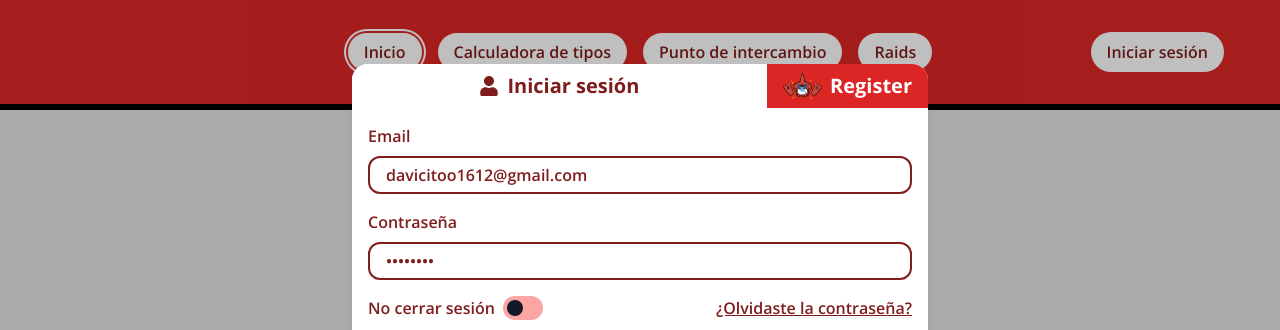
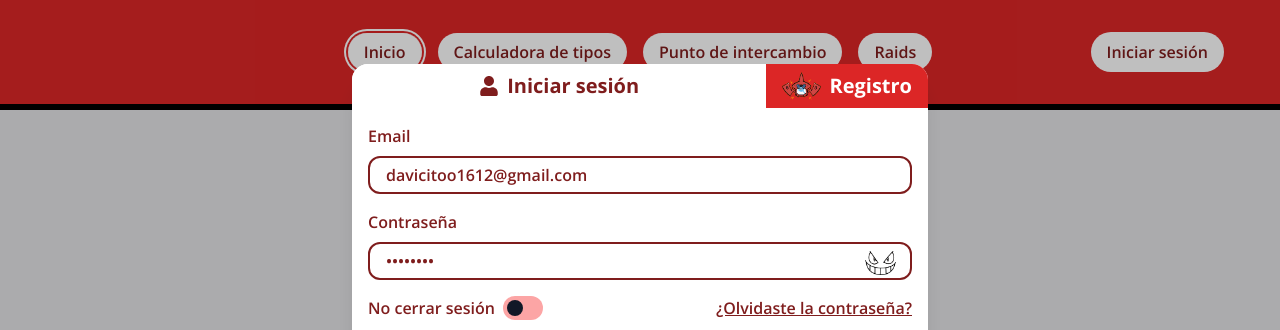
Before and after one commit to DaviidMM/poked, a React (Vite) app: page / in a window 1280 px wide. Both pictures are taken after a click on the button "Iniciar sesión". Shown: the top 330 px of the page. Built offline with nearby package versions, Linux system fonts and the light colour scheme; no server answers.

Commit message:
Development 16/12/2022 - My birthday 🥳 2

```diff
--- a/src/components/Forms/Login.jsx
+++ b/src/components/Forms/Login.jsx
@@ -6,6 +6,7 @@ import { useSignInUpModal } from '../../hooks/useSignInUpModal';
 import { toast } from 'react-toastify';
 import Switch from '../Switch';
 import useTranslation from '../../hooks/useTranslation';
+import PasswordInput from '../PasswordInput';
 
 export default function LoginForm({ triggerRememberPassword }) {
   const { t } = useTranslation();
@@ -45,7 +46,7 @@ export default function LoginForm({ triggerRememberPassword }) {
         value={email}
         onChange={handleEmailChange}
       />
-      <Input
+      <PasswordInput
         label={t('general.password')}
         type="password"
         value={password}
--- a/src/components/Forms/Register.jsx
+++ b/src/components/Forms/Register.jsx
@@ -3,8 +3,11 @@ import Input from '../Input';
 import Button from '../Button';
 import { toast } from 'react-toastify';
 import { useSignInUpModal } from '../../hooks/useSignInUpModal';
+import useTranslation from '../../hooks/useTranslation';
+import PasswordInput from '../PasswordInput';
 
 export default function RegisterForm() {
+  const { t } = useTranslation();
   const [name, setName] = useState('David');
   const [lastName, setLastName] = useState('Mulero');
   const [email, setEmail] = useState('davicitoo1612@gmail.com');
@@ -15,8 +18,12 @@ export default function RegisterForm() {
   const handleSubmit = (e) => {
     e.preventDefault();
 
+    if (!name || !lastName || !email || !password || !passwordConfirmation) {
+      return toast.error(t('register_form.all_fields_required'));
+    }
+
     if (password !== passwordConfirmation) {
-      return toast.error('Las contraseñas no coinciden');
+      return toast.error(t('register_form.passwords_unmatch'));
     }
 
     registerUserWithEmail(email, password);
@@ -27,7 +34,7 @@ export default function RegisterForm() {
       <div className="flex flex-row justify-between gap-2">
         <Input
           className="w-full"
-          label="Name"
+          label={t('register_form.name')}
           type="text"
           id="name"
           value={name}
@@ -35,7 +42,7 @@ export default function RegisterForm() {
         />
         <Input
           className="w-full"
-          label="Last name"
+          label={t('register_form.last_name')}
           type="text"
           id="lastName"
           value={lastName}
@@ -43,28 +50,27 @@ export default function RegisterForm() {
         />
       </div>
       <Input
-        label="Email"
+        label={t('register_form.email')}
         type="email"
         id="email"
         value={email}
         onChange={(e) => setEmail(e.target.value)}
       />
-      <Input
-        label="Password"
-        type="password"
+      <PasswordInput
+        label={t('register_form.password')}
         id="password"
         value={password}
         onChange={(e) => setPassword(e.target.value)}
       />
       <Input
-        label="Password confirm"
+        label={t('register_form.confirm_password')}
         type="password"
         id="passwordConfirmation"
         value={passwordConfirmation}
         onChange={(e) => setPasswordConfirmation(e.target.value)}
       />
       <Button color="red" type="submit">
-        Register
+        {t('register_form.submit')}
       </Button>
     </form>
   );
--- /dev/null
+++ b/src/components/PasswordInput.jsx
@@ -0,0 +1,39 @@
+import { useState } from 'react';
+import useTranslation from '../hooks/useTranslation';
+import Input from './Input';
+
+export default function PasswordInput({
+  value,
+  onChange,
+  className,
+  label,
+  id,
+}) {
+  const { t } = useTranslation();
+  const [showPassword, setShowPassword] = useState(false);
+
+  return (
+    <div className="relative">
+      <Input
+        className={className}
+        label={label}
+        type={showPassword ? 'text' : 'password'}
+        id={id}
+        value={value}
+        onChange={onChange}
+      />
+      <button
+        className="absolute right-0 top-3/4 -translate-y-1/2 px-4 z-20"
+        onClick={() => setShowPassword(!showPassword)}
+        type="button"
+      >
+        <img
+          className="h-6"
+          src={showPassword ? '/gengar_open.png' : '/gengar_close.png'}
+          alt="Show password"
+          title={t('general.show_password')}
+        />
+      </button>
+    </div>
+  );
+}
--- a/src/components/SignInUpModal/RegisterContainer.jsx
+++ b/src/components/SignInUpModal/RegisterContainer.jsx
@@ -1,3 +1,4 @@
+import { Trans } from 'react-i18next';
 import { FaTwitter } from 'react-icons/fa';
 import { FcGoogle } from 'react-icons/fc';
 import { useSignInUpModal } from '../../hooks/useSignInUpModal';
@@ -46,12 +47,12 @@ export default function RegisterContainer({ isSigningIn, triggerLogin }) {
         </Button>
       </div>
       <span className="text-center">
-        ¿Ya tienes cuenta en Poke<i>D</i>?{' '}
+        <Trans t={t} i18nKey="register_form.already_member" />{' '}
         <a
           className="underline font-bold hover:text-red-700 hover:cursor-pointer"
           onClick={triggerLogin}
         >
-          Inicia sesión
+          {t('register_form.login_if_member')}
         </a>
       </span>
     </div>
--- a/src/components/SignInUpModal/index.jsx
+++ b/src/components/SignInUpModal/index.jsx
@@ -105,7 +105,9 @@ export default function SignInUpModal({ closeSignInUpModal, isOpen }) {
                           alt="Rotomdex Icon"
                           title="Rotomdex"
                         />
-                        <h3 className="text-xl font-bold">Register</h3>
+                        <h3 className="text-xl font-bold">
+                          {t('register_form.title')}
+                        </h3>
                       </a>
                     </>
                   )}
--- a/src/i18n/translations/en/common.json
+++ b/src/i18n/translations/en/common.json
@@ -8,7 +8,9 @@
   "general": {
     "password": "Password",
     "or": "or",
-    "register": "Register"
+    "register": "Register",
+    "show_password": "Show password",
+    "hide_password": "Hide password"
   },
   "sign_in_up": {
     "forgotten_password": "Forgotten password",
@@ -22,6 +24,19 @@
     "title": "Sign in",
     "remember_me": "Remember me",
     "forgot_password": "Forgot password?"
+  },
+  "register_form": {
+    "title": "Register",
+    "already_member": "¿Already a trainer at Poke<i>D</i>?",
+    "login_if_member": "Sign in!",
+    "name": "Name",
+    "last_name": "Last name",
+    "email": "E-mail",
+    "password": "Password",
+    "confirm_password": "Confirm password",
+    "submit": "Sign me up!",
+    "all_fields_required": "All fields are required",
+    "passwords_unmatch": "Passwords do not match"
   },
   "types": {
     "normal": "Normal",
--- a/src/i18n/translations/es/common.json
+++ b/src/i18n/translations/es/common.json
@@ -8,7 +8,9 @@
   "general": {
     "password": "Contraseña",
     "or": "o",
-    "register": "Regístrate"
+    "register": "Regístrate",
+    "show_password": "Mostrar contraseña",
+    "hide_password": "Ocultar contraseña"
   },
   "sign_in_up": {
     "forgotten_password": "Contraseña olvidada",
@@ -22,6 +24,19 @@
     "title": "Iniciar sesión",
     "remember_me": "No cerrar sesión",
     "forgot_password": "¿Olvidaste la contraseña?"
+  },
+  "register_form": {
+    "title": "Registro",
+    "already_member": "¿Ya tienes cuenta en Poke<i>D</i>?",
+    "login_if_member": "Inicia sesión",
+    "name": "Nombre",
+    "last_name": "Apellido/s",
+    "email": "Correo electrónico",
+    "password": "Contraseña",
+    "confirm_password": "Confirmar contraseña",
+    "submit": "¡Regístrame!",
+    "all_fields_required": "Todos los campos son obligatorios",
+    "passwords_unmatch": "Las contraseñas no coinciden"
   },
   "types": {
     "normal": "Normal",
```
Also changed, not shown: public/gengar_close.png (added), public/gengar_open.png (added).
